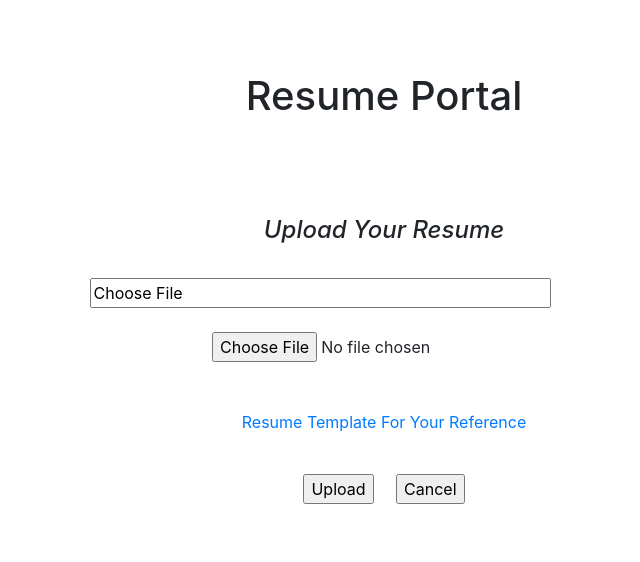
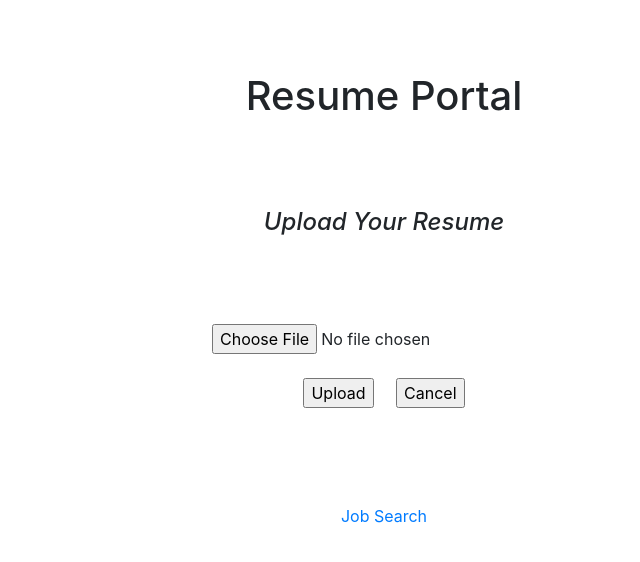
Before and after one commit to SpeedSourceLAB/ResumeParser_Python_Django_App, a Django app: page / in a window 1280 px wide. Shown: the top 562 px of the page, without its empty margins (256-896 px from the left). Run offline with Django 3.2, Linux system fonts and the light colour scheme; some libraries are stand-ins or nearby versions.

Commit message:
Updated the HTMLS and urls.py

```diff
--- a/ResumePortal/ResumePortal/settings.py
+++ b/ResumePortal/ResumePortal/settings.py
@@ -21,7 +21,7 @@ BASE_DIR = os.path.dirname(os.path.dirname(os.path.abspath(__file__)))
 
 # SECURITY WARNING: keep the secret key used in production secret!
 SECRET_KEY = 'zxuyftce&@dxxse+t1_fr@(8!@&k=t186xiolp2we$gdd3bwk8'
-#SECRET_KEY=''
+#SECRET_KEY= os.environ.get('SECRECT_KEY_DJANGO')
 # SECURITY WARNING: don't run with debug turned on in production!
 DEBUG = True
 
--- a/ResumePortal/resumeapp/templates/resumeapp/Applicant_Screen.html
+++ b/ResumePortal/resumeapp/templates/resumeapp/Applicant_Screen.html
@@ -91,7 +91,7 @@ sup {
 
 function myFunction()
 {
-                alert("Please Check & Fill The Mandatory Fields !");
+                alert("Some of the fields are filled from your from your resume, please recheck them and complete the remaining fields");
 
 }
 
@@ -129,8 +129,8 @@ xmlhttp.onreadystatechange = function()
                 {
                 filled=false;
                 document.getElementById("Subtn").disabled=true;
-                //alert("Please Fill The Mandatory Fields !");
-                //myFunction();
+                alert("Please Fill The Mandatory Fields !");
+                myFunction();
                 setTimeout(myFunction, 100);
                 }
 
--- a/ResumePortal/resumeapp/templates/resumeapp/Doc_JSON2.json
+++ /dev/null
@@ -1 +0,0 @@
-{"name": null, "email": null, "mobile_number": null, "skills": [], "college_name": null, "degree": null, "designation": null, "experience": null, "company_names": null, "no_of_pages": null, "total_experience": 0}
--- a/ResumePortal/resumeapp/templates/resumeapp/ThankYou_Screen.html
+++ b/ResumePortal/resumeapp/templates/resumeapp/ThankYou_Screen.html
@@ -10,7 +10,10 @@
 
 <p><font size="5"><i>Congratulations!! You have successfully uploaded your resume.</i></font>
 
-<br> <br> <input id="backToHome"   type="Submit" value="Home Page" onclick="msg()">
+<br> <br> <input id="backToHome"   type="Submit" value="Home Page">
+<br>
+<br>
+<a href="{% url 'job-search' %}">Job Search</a>
 </p>
 </center>
 </form>
--- a/ResumePortal/resumeapp/templates/resumeapp/Upload_Screen.html
+++ b/ResumePortal/resumeapp/templates/resumeapp/Upload_Screen.html
@@ -11,37 +11,35 @@
 <br>
 <br>
 <center><h1 style="font-size:250%;">Resume Portal</h1></center>
-<p>
-<center>
-<font> <font size="5">
-<!--<marquee behavior="scroll" direction="left"><i>
-Please make sure to use our template for higher accuracy and hassle free upload</i>
-</marquee>-->
-</font>
-</center>
-</p>
 
 <br><br><br>
 <center>
-<h2><font> <font size="5"><i>Upload Your Resume</i></font></h2><br>
+<h2> <font size="5"><i>Upload Your Resume</i></font></h2><br>
 <form enctype="multipart/form-data" method="post" action="{% url 'upload-page2' %}">{% csrf_token %}
 <!--   <p><label for="img">Choose your resume :</label>
        <input type="file" name="file1" size="100" /></p> <br><br>-->
-     &nbsp;&nbsp;&nbsp;&nbsp;&nbsp; &nbsp;&nbsp;&nbsp; &nbsp;&nbsp;&nbsp; &nbsp;&nbsp;&nbsp; &nbsp;&nbsp;&nbsp; &nbsp;&nbsp;&nbsp;&nbsp;&nbsp;&nbsp;&nbsp;
- &nbsp;&nbsp; &nbsp;&nbsp; &nbsp;&nbsp; &nbsp;&nbsp; &nbsp;&nbsp; &nbsp;&nbsp;&nbsp;
-    <input id="txt" type = "text" value = "Choose File" size="40" align="center"
-       onclick ="javascript:document.getElementById('file').click();">
-        <input id = "file" type="file" style='visibility: hidden;' accept=".doc, .docx" name="file1" onchange="ChangeText(this, 'txt'); Filevalidation()"><br><br>
-    <input type="file" name="file1" accept=".doc, .docx"><br><br>
-<br>
-    <p>
-         <a href="media/Sample_Resume_Format.docx">Resume Template For Your Reference</a>
- </p>
+     &nbsp;&nbsp;&nbsp;
+    <!--<input id="txt" type = "text" value = "Choose File" size="40" align="center"
+       onclick ="javascript:document.getElementById('file').click();"> -->
+    <input id = "file" type="file" style='visibility: hidden;' accept=".doc, .docx" name="file1" onchange="ChangeText(this, 'txt'); Filevalidation()"><br><br>
+    <input type="file" name="file1" accept=".doc, .docx"><br>
 
     <br><input id="upload" type="submit" value="Upload">&nbsp;&nbsp;&nbsp;&nbsp;
         <input type="reset" value="Cancel" onclick="msg()"><br>
 
    <!-- <img src="Downloads/DataPiratesLogo.jpg" alt="DP Icon">-->
+    <br>
+    <br>
+    <br>
+    <br>
+    <a href="{% url 'job-search' %}">Job Search</a>
+
+   <!-- <form enctype="multipart/form-data" method="post" action="{% url 'job-search' %}">{% csrf_token %}
+     <p>
+         <a href="{% url 'job-search' %}">Job Search</a>
+     </p>
+    </form> -->
+
 </form>
 
 </body>
--- a/ResumePortal/resumeapp/urls.py
+++ b/ResumePortal/resumeapp/urls.py
@@ -9,7 +9,8 @@ urlpatterns =[
     url(r'^$', views.upload_page,name='upload-file'),
     url(r'^ApplicantDetails', views.applicant_file,name='upload-page2'),
     url(r'^Thankyou', views.uploaded_to_db,name='upload-page3'),
-
+    url(r'^JobSearch', views.job_search, name='job-search'),
+    url(r'^JobList', views.job_list, name='job-list'),
 ]
 
 if settings.DEBUG:
--- a/ResumePortal/resumeapp/views.py
+++ b/ResumePortal/resumeapp/views.py
@@ -48,7 +48,7 @@ def applicant_file(request):
         print(loaded_json)
 
         # converting into .JSON file for .HTML
-        with open('C:\\Users\\prade\\PycharmProjects\\ResumePortal\\resumeapp\\templates\\resumeapp\\Doc_JSON2.json',
+        with open('C:\\Users\\prade\\PycharmProjects\\ResumePortal\\resumeapp\\templates\\resumeapp\\Resume_details.json',
                   'w') as fp:
             json.dump(loaded_json, fp)
         return render(request, 'resumeapp/Applicant_Screen.html')
```
Also changed, not shown: ResumePortal/db.sqlite3.
